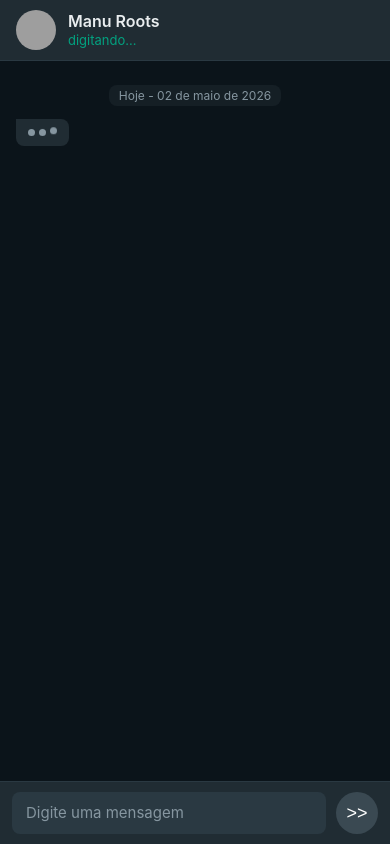
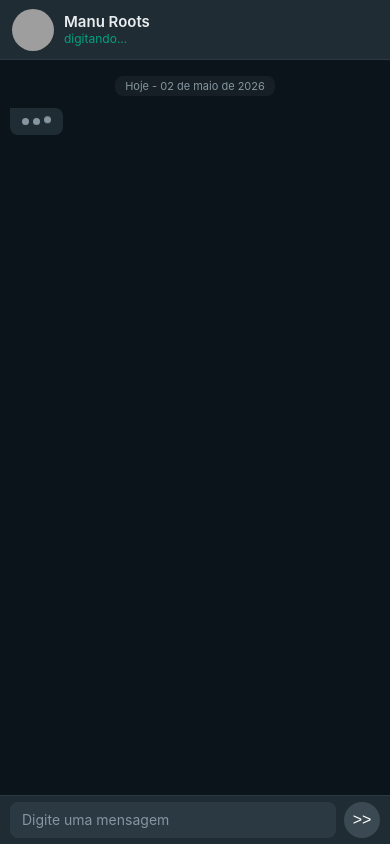
Before and after one commit to blokeeLK/Manu-Roots, a website: page index.html in a window 390 px wide. Drawn offline with nearby package versions, Linux system fonts and the light colour scheme; grey boxes are pictures that could not be loaded.

Commit message:
atualizacao

```diff
--- a/index.html
+++ b/index.html
@@ -74,7 +74,80 @@ body{font-family:-apple-system,BlinkMacSystemFont,"Segoe UI",Arial,sans-serif;ba
 .sbtn:hover{background:#019975}
 .sbtn:active{transform:scale(.93)}
 .sbtn:disabled{background:#3a4952;cursor:not-allowed}
-@media(max-width:768px){.bub,.ctab{max-width:85%}.bimg{max-width:240px}}
+@media(max-width:768px){
+  /* Cadeia flex do topo até o shell — sem position:fixed */
+  html{height:100%;overflow:hidden}
+  body{height:100%;overflow:hidden;display:flex;flex-direction:column}
+  #root{flex:1;min-height:0;display:flex;flex-direction:column;overflow:hidden}
+
+  /* Shell: flex:1 para preencher o #root — substitui height:100vh do desktop */
+  .shell{
+    flex:1;
+    min-height:0;
+    height:auto;
+    display:flex;
+    flex-direction:column;
+    overflow:hidden;
+    position:relative;
+  }
+
+  /* Header: fixo em 60px, sempre visível no topo */
+  .ch{
+    flex-shrink:0;
+    height:60px;
+    min-height:60px;
+    padding:0 12px;
+    gap:10px;
+    display:flex;
+    align-items:center;
+    background:var(--bg-head);
+    border-bottom:1px solid var(--border);
+  }
+  .ch-av{width:42px;height:42px;border-radius:50%;object-fit:cover;flex-shrink:0}
+  .ch-info{flex:1;min-width:0}
+  .ch-name{font-size:15px;font-weight:600;display:block;line-height:1.2}
+  .ch-status{font-size:12px;display:block;color:var(--accent)}
+
+  /* Mensagens: ocupa todo espaço restante */
+  .msgs{
+    flex:1;
+    min-height:0;
+    overflow-y:auto;
+    overflow-x:hidden;
+    -webkit-overflow-scrolling:touch;
+    padding:8px 10px 6px;
+    gap:3px;
+    display:flex;
+    flex-direction:column;
+  }
+
+  /* Bolhas compactas */
+  .bub,.ctab{max-width:86%;font-size:13.5px}
+  .bub{padding:5px 9px 7px}
+  .bimg{max-width:210px}
+  .ctab-btn{padding:11px;font-size:13px}
+  .ctab-txt{font-size:13.5px}
+  .dsep span{font-size:11px}
+
+  /* Input: compacto com safe-area para iPhone */
+  .inp-area{
+    flex-shrink:0;
+    padding:6px 10px;
+    padding-bottom:calc(6px + env(safe-area-inset-bottom));
+    gap:8px;
+    background:var(--bg-head);
+    border-top:1px solid var(--border);
+    display:flex;
+    align-items:flex-end;
+  }
+  .inp{
+    font-size:14px;
+    min-height:36px;
+    max-height:90px;
+    padding:8px 12px;
+  }
+  .sbtn{width:36px;height:36px;font-size:16px}
+}
 </style>
 </head>
 <body>
```
